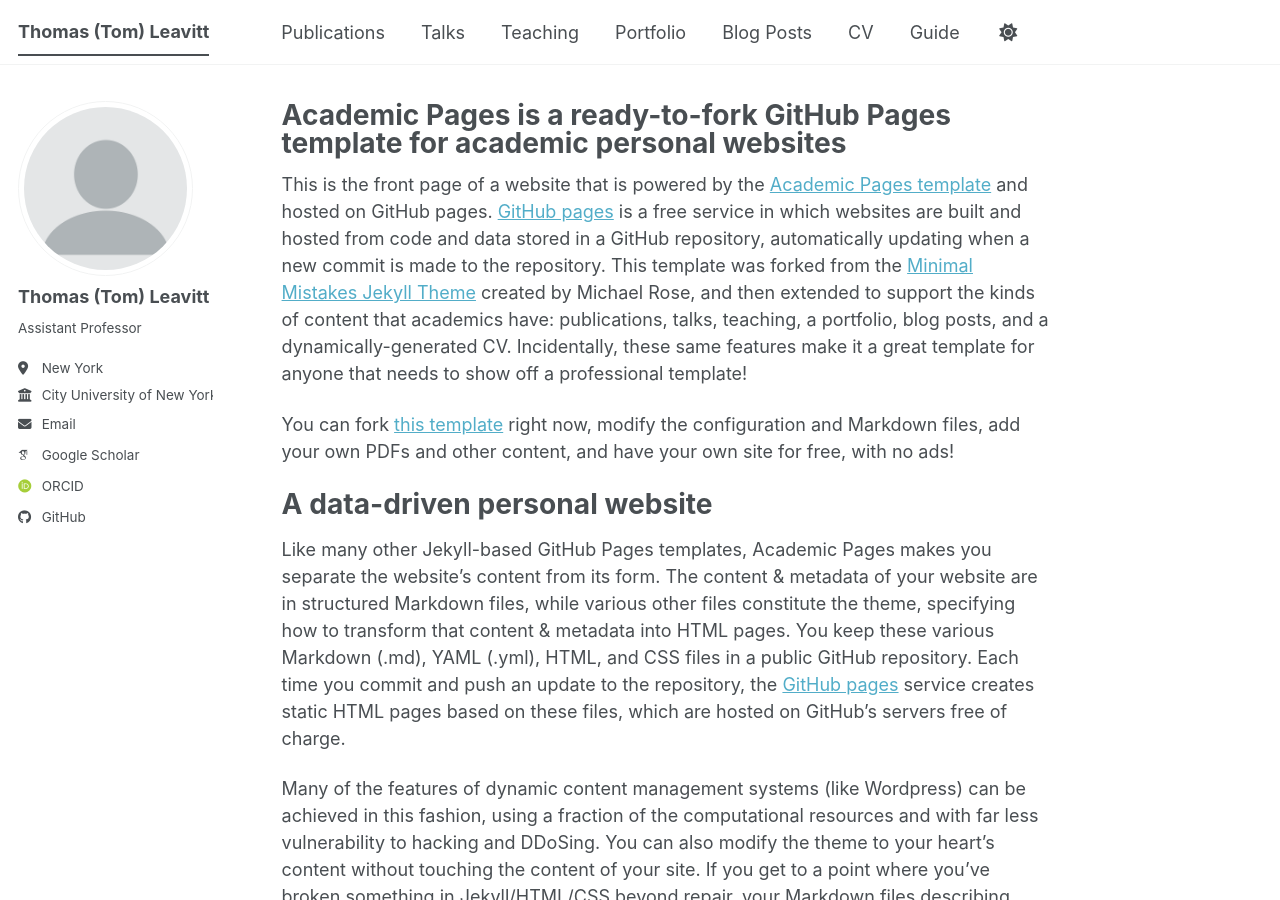
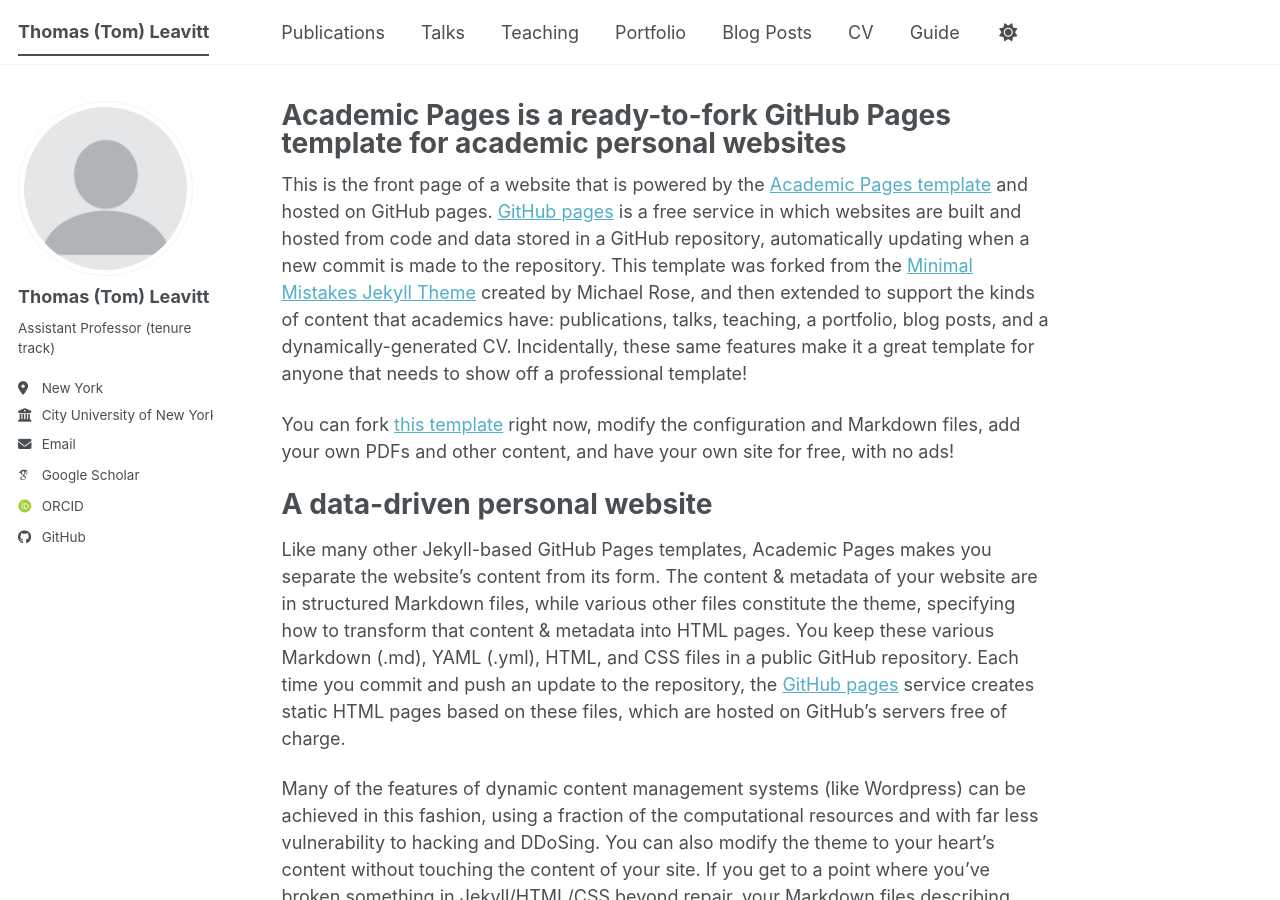
Before and after one commit to tl2624/tl2624.github.io, a Jekyll site: the page built from _pages/about.md, in a window 1280 px wide and 900 px high. Built offline with Jekyll 4.4.1, drawn with Linux system fonts in a browser that asks for light colours; some web fonts are replaced; a script bundle is joined from its source files by our own code; library files that are not in the unit come from our copies.

Commit message:
Update bio and employer information in config

```diff
--- a/_config.yml
+++ b/_config.yml
@@ -26,9 +26,9 @@
   avatar           : "profile.png"
   name             : "Thomas (Tom) Leavitt"
   pronouns         : # example: "she/her"
-  bio              : "Assistant Professor"
+  bio              : "Assistant Professor (tenure track)"
   location         : "New York"
-  employer         : "City University of New York (CUNY)"
+  employer         : "City University of New York"
   uri              : # URL
   email            : "thomas.leavitt@baruch.cuny.edu"
 
```
